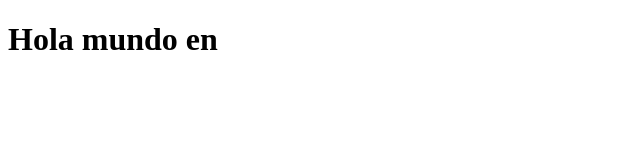
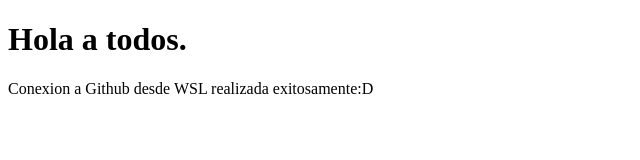
Before and after one commit to isaaknico/preworkDemoProject, a plain HTML site: page index.html in a window 1280 px wide. Shown: the whole page, without its empty margins (0-640 px from the left). Drawn offline with Linux system fonts and the light colour scheme.

Commit message:
cambios agregamos mensaje conexion exitosa

```diff
--- a/index.html
+++ b/index.html
@@ -7,6 +7,7 @@
     <title>Hola mundo</title>
 </head>
 <body>
-    <h1>Hola mundo en</h1>
+    <h1>Hola a todos.</h1>
+    <p>Conexion a Github desde WSL realizada exitosamente:D</p>
 </body>
 </html>
```
